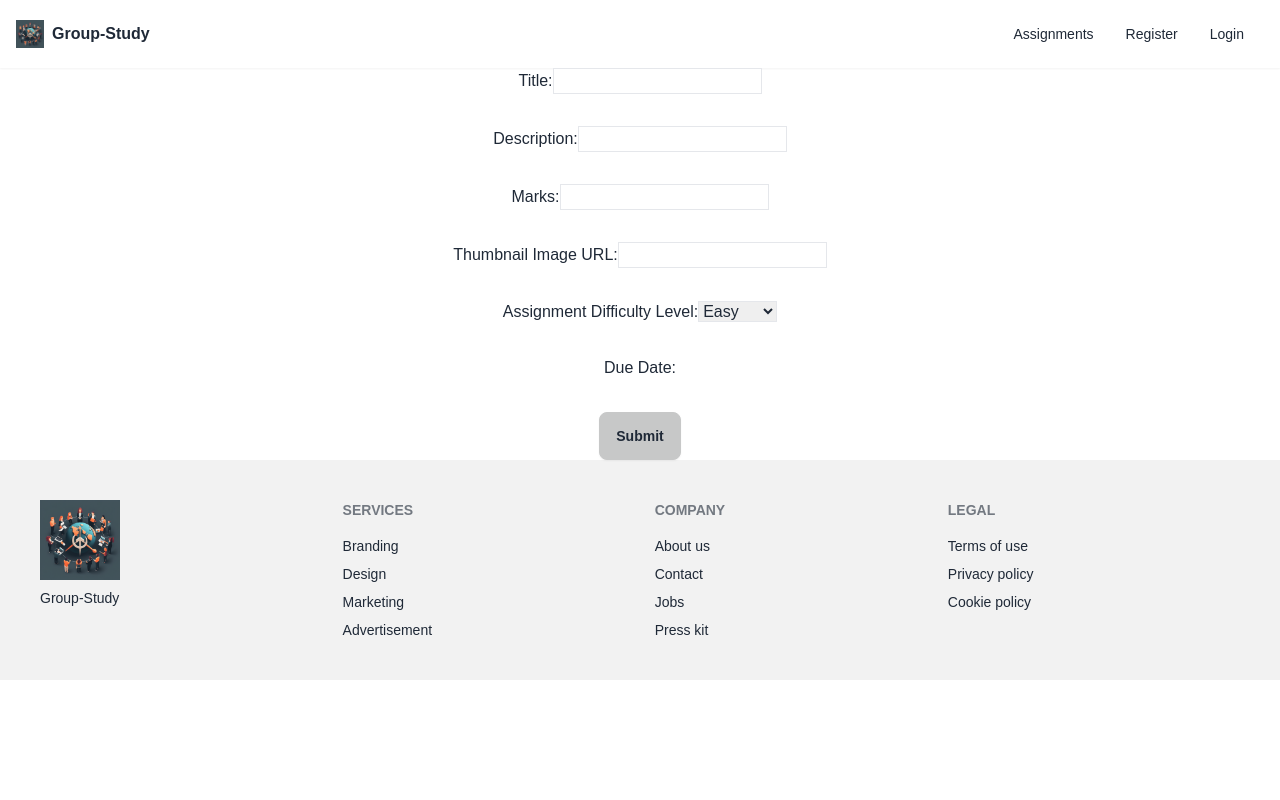
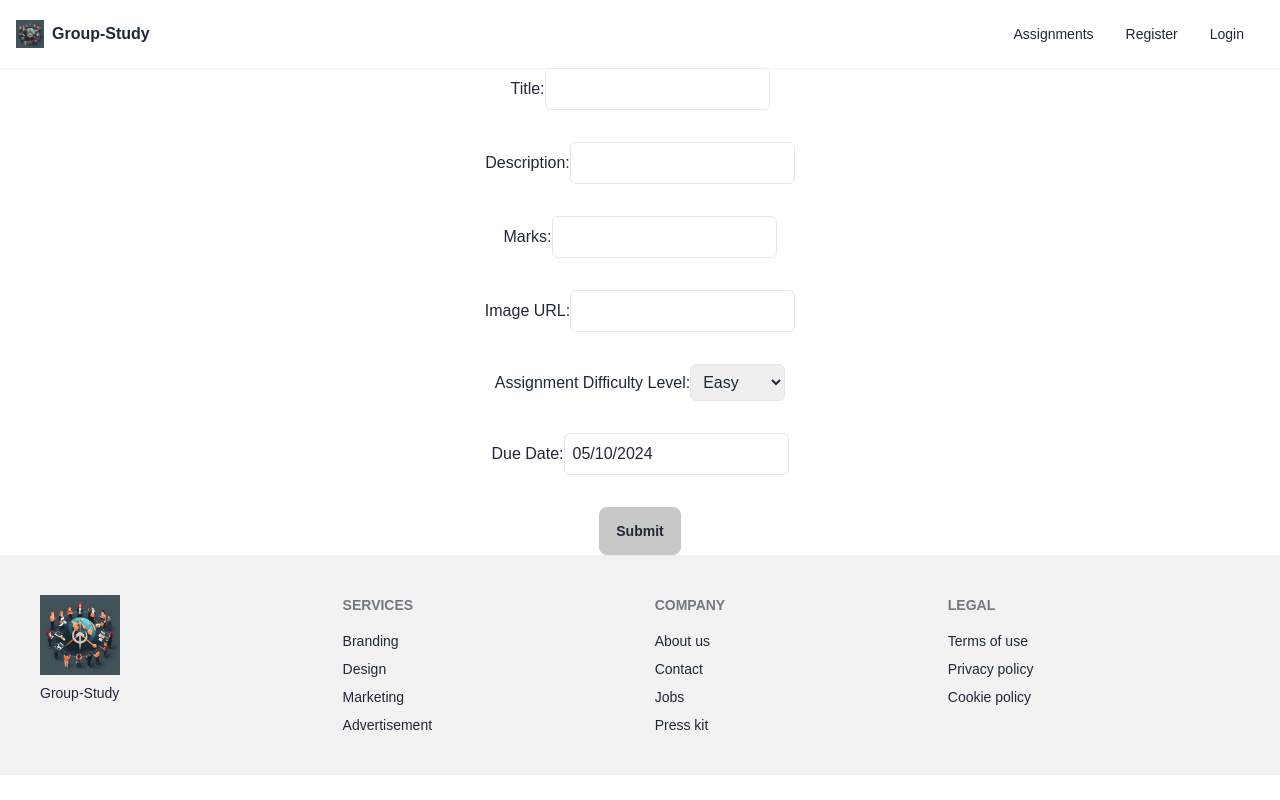
Before and after one commit to azaaaaaaaaad/online-group-study-client, a React (Vite) app: page /create-assignment in a window 1280 px wide. Built offline with nearby package versions, Linux system fonts and the light colour scheme; no server answers; a web font is replaced by a local one.

Commit message:
create assignment form is connected with db, now anuone can post

```diff
--- a/src/create assignment/CreateAssignment.jsx
+++ b/src/create assignment/CreateAssignment.jsx
@@ -1,29 +1,56 @@
-import DatePicker from 'react-datepicker';
-import 'react-datepicker/dist/react-datepicker.css';
+import axios from "axios";
+import { useState } from "react";
+import DatePicker from "react-datepicker";
+
+import "react-datepicker/dist/react-datepicker.css";
+import toast from "react-hot-toast";
 
 const CreateAssignment = () => {
+    const [startDate, setStartDate] = useState(new Date());
+
+    const handleForm = async e => {
+        e.preventDefault()
+        const form = e.target;
+        const title = form.title.value;
+        const description = form.description.value;
+        const marks = form.marks.value;
+        const photo = form.photo.value;
+        const difficultyLevel = form.difficultyLevel.value;
+        const date = startDate
+        const info = {title, description, marks, photo, difficultyLevel, date}
+        console.table(info);
+
+        try{
+            const {data} = await axios.post(`${import.meta.env.VITE_API_URL}/assignments`, info)
+            console.log(data);
+            toast.success('assignment created successfully')
+        }catch(error){
+            toast.error(error?.message)
+        }
+    }
+
     return (
-        <form>
+        <form onSubmit={handleForm}>
             <div className='text-center space-y-8'>
                 <div>
                     <label>Title:</label>
-                    <input className='border' type="text" name="title" required />
+                    <input className='border p-2 rounded-md' type="text" name="title" required />
                 </div>
                 <div>
                     <label>Description:</label>
-                    <input className='border'  type="text" name="description" required />
+                    <input className='border p-2 rounded-md'  type="text" name="description" required />
                 </div>
                 <div>
                     <label>Marks:</label>
-                    <input className='border' type="number" name="marks" required />
+                    <input className='border p-2 rounded-md' type="number" name="marks" required />
                 </div>
                 <div>
-                    <label>Thumbnail Image URL:</label>
-                    <input className='border' type="text" name="thumbnailUrl" required />
+                    <label>Image URL:</label>
+                    <input className='border p-2 rounded-md' type="text" name="photo" required />
                 </div>
                 <div>
                     <label>Assignment Difficulty Level:</label>
-                    <select className='border' name="difficultyLevel" required>
+                    <select className='border p-2 rounded-md' name="difficultyLevel" required>
                         <option value="Easy">Easy</option>
                         <option value="Medium">Medium</option>
                         <option value="Hard">Hard</option>
@@ -31,7 +58,7 @@ const CreateAssignment = () => {
                 </div>
                 <div>
                     <label>Due Date:</label>
-                    {/* <DatePicker selected={formData.dueDate} onChange={handleDateChange} /> */}
+                    <DatePicker className='border p-2 rounded-md'  selected={startDate} onChange={(date) => setStartDate(date)} />
                 </div>
                 <button className='btn btn-active' type="submit">Submit</button>
             </div>
```
